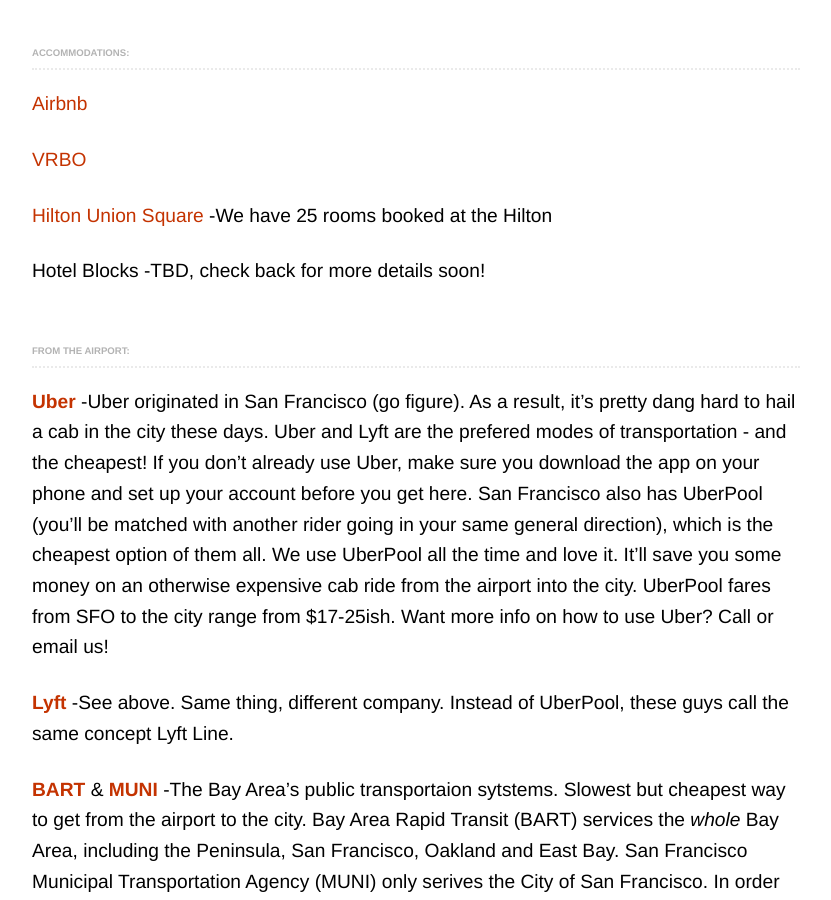
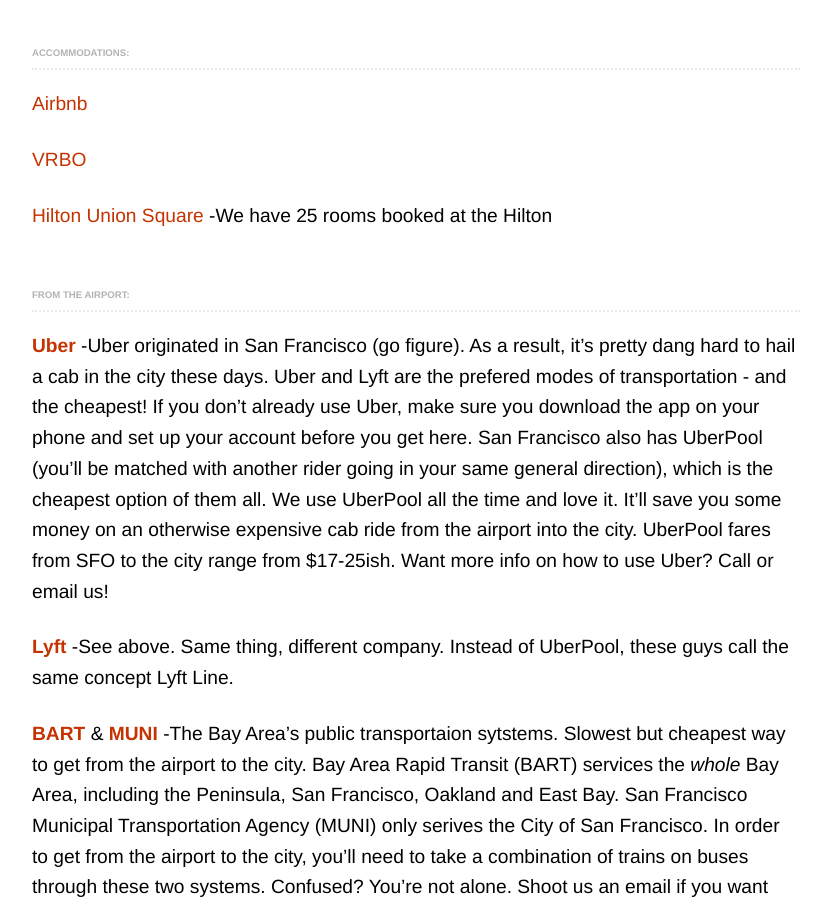
Before and after one commit to nkadlac/alieplusnate.com, a Jekyll site: the page built from travel.md, in a window 1280 px wide and 900 px high, scrolled down 399 px. Shown: the whole window, without its empty margins (224-1055 px from the left). Built offline with Jekyll 4.4.1, drawn with Linux system fonts in a browser that asks for light colours; some web fonts are replaced.

Commit message:
edited travel accomodations

```diff
--- a/travel.md
+++ b/travel.md
@@ -17,8 +17,6 @@
 * [Hilton Union Square](http://www3.hilton.com/en/hotels/california/hilton-san-francisco-union-square-SFOFHHH/index.html)
 -We have 25 rooms booked at the Hilton
 
-* Hotel Blocks
-  -TBD, check back for more details soon!
 
 ## From the airport:
 
```
